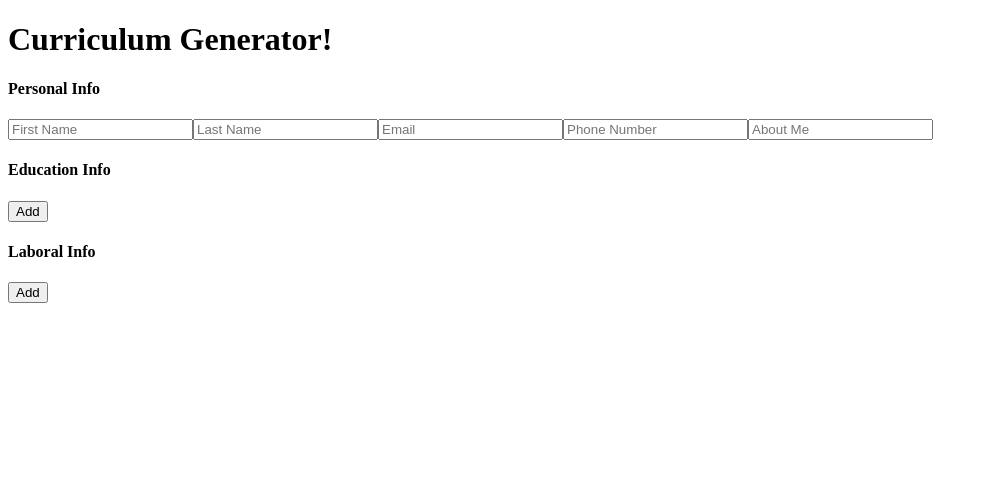
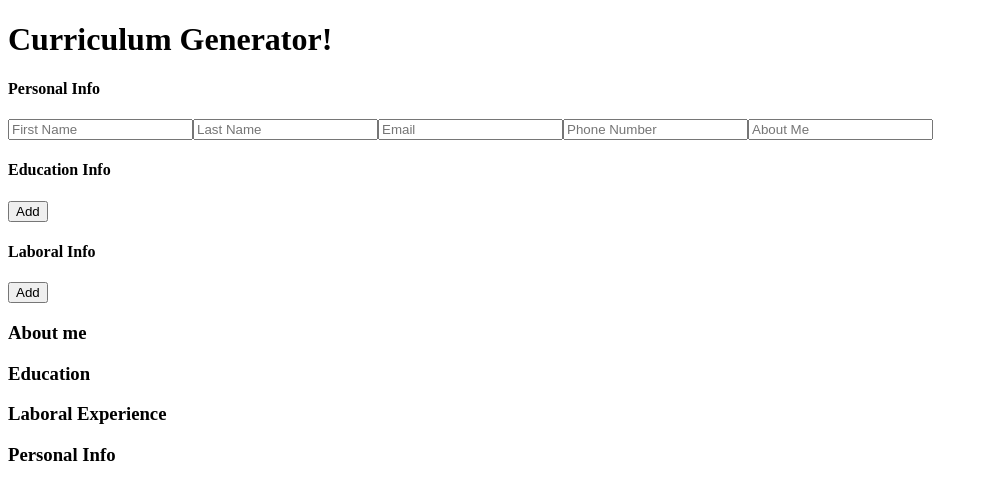
Before and after one commit to Flo-314/cv-app, a React (Create React App) app: page / in a window 1280 px wide. Shown: the top 500 px of the page, without its empty margins (0-988 px from the left). Built offline with nearby package versions, Linux system fonts and the light colour scheme.

Commit message:
basic template de curriculum prev hecha

```diff
--- a/src/App.js
+++ b/src/App.js
@@ -3,7 +3,7 @@ import PersonalInfo from "./components/PersonalInfo";
 import EducationInfo from "./components/EducationInfo";
 import LaboralInfo from "./components/LaboralInfo";
 import uniqid from "uniqid";
-
+import Curriculum from "./components/Curriculum";
 class App extends React.Component {
   constructor(props) {
     super(props);
@@ -101,8 +101,9 @@ class App extends React.Component {
               Add
             </button>
           </div>
-          <div id="prev-container"></div>
+          <Curriculum/>
         </main>
+
       </div>
     );
   }
--- a/src/components/Curriculum.js
+++ b/src/components/Curriculum.js
@@ -0,0 +1,33 @@
+import React from "react";
+
+class Curriculum extends React.Component {
+  constructor(props) {
+    super(props);
+    this.state = {};
+  }
+  render() {
+    return (
+      <div id="curriculum-container">
+        <header></header>
+        <div id="content">
+          <main>
+        <div id="cv-aboutMe"><h3>About me</h3></div>
+        <div id="cv-educationInfo"><h3>Education</h3></div>
+        <div id="cv-laboralInfo"><h3>Laboral Experience</h3></div>
+
+          </main>
+          <aside>
+              <div id="cv-personalInfo">
+                  <h3>Personal Info</h3>
+                  <ul>
+
+                  </ul>
+              </div>
+          </aside>
+        </div>
+      </div>
+    );
+  }
+}
+
+export default Curriculum;
```
